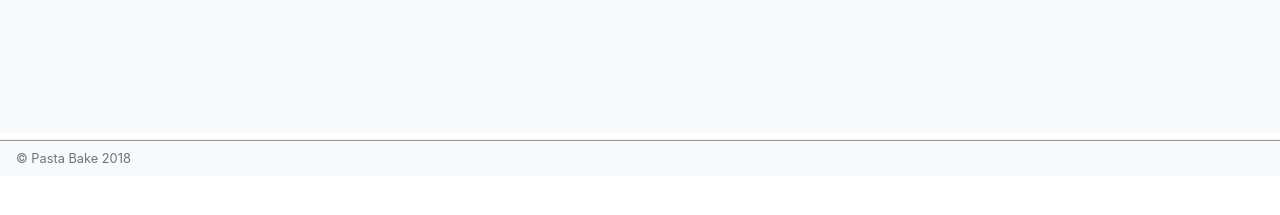
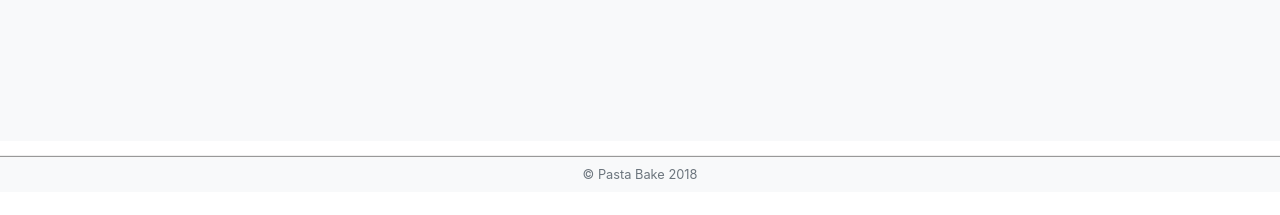
Before and after one commit to gaddes/PastaBake, a plain HTML site: page index.html in a window 1280 px wide. Shown: the part 585-800 px from the top of the page. Drawn offline with nearby package versions, Linux system fonts and the light colour scheme; a web font is replaced by a local one.

Commit message:
Add footer to every page.

```diff
--- a/index.html
+++ b/index.html
@@ -51,7 +51,7 @@
 
     <div style="height:100px;"></div> <!-- Blank space to account for fixed header -->
 
-    <div class="position-relative overflow-hidden p-3 p-md-5 text-center bg-light">
+    <div class="position-relative overflow-hidden mt-2 p-3 p-md-5 text-center bg-light">
       <div class="col-md-10 p-lg-5 mx-auto my-5">
         <h1 class="display-4 font-weight-light">Pasta... as you've never seen it before!</h1>
         <p class="lead pt-2 font-weight-light font-italic">"Pasta bake is a form of baked pasta, using additional toppings to the diner’s taste, typically tomato sauce and cheese."</p>
@@ -66,8 +66,8 @@
       <div class="product-device product-device-2 box-shadow d-none d-md-block"></div>
     </div>
 
-    <footer class="navbar navbar-light bg-light mt-2" style="box-shadow: 0px -1px 1px rgba(0,0,0,0.4);">
-      <small class="text-muted ">&copy; Pasta Bake 2018</small>
+    <footer class="navbar navbar-light bg-light mt-3" style="box-shadow: 0px -1px 1px rgba(0,0,0,0.4);">
+      <small class="text-muted mx-auto">&copy; Pasta Bake 2018</small>
     </footer>
 
     <!-- Optional JavaScript -->
```
Also changed, not shown: contact.html (+5 -1 lines), merchandise.html (+5 -1 lines), recipes.html (+5 -1 lines).
